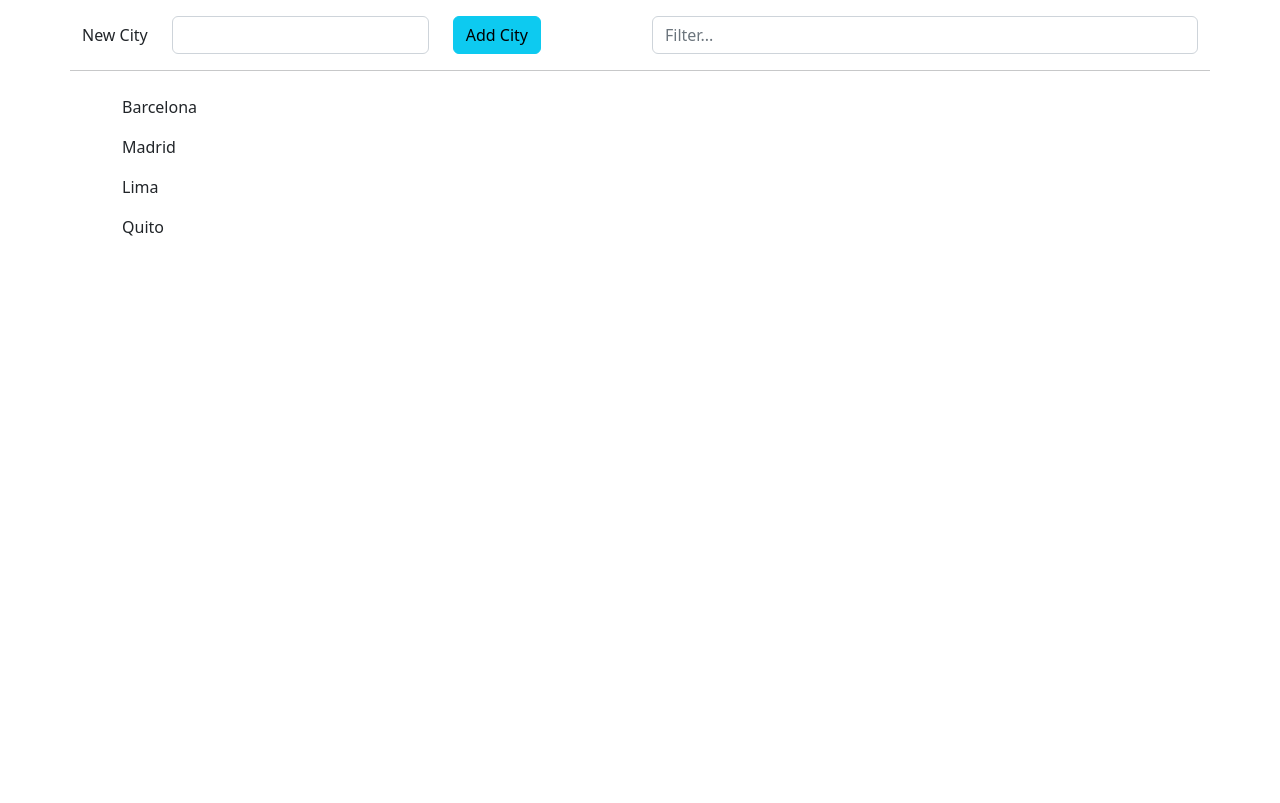
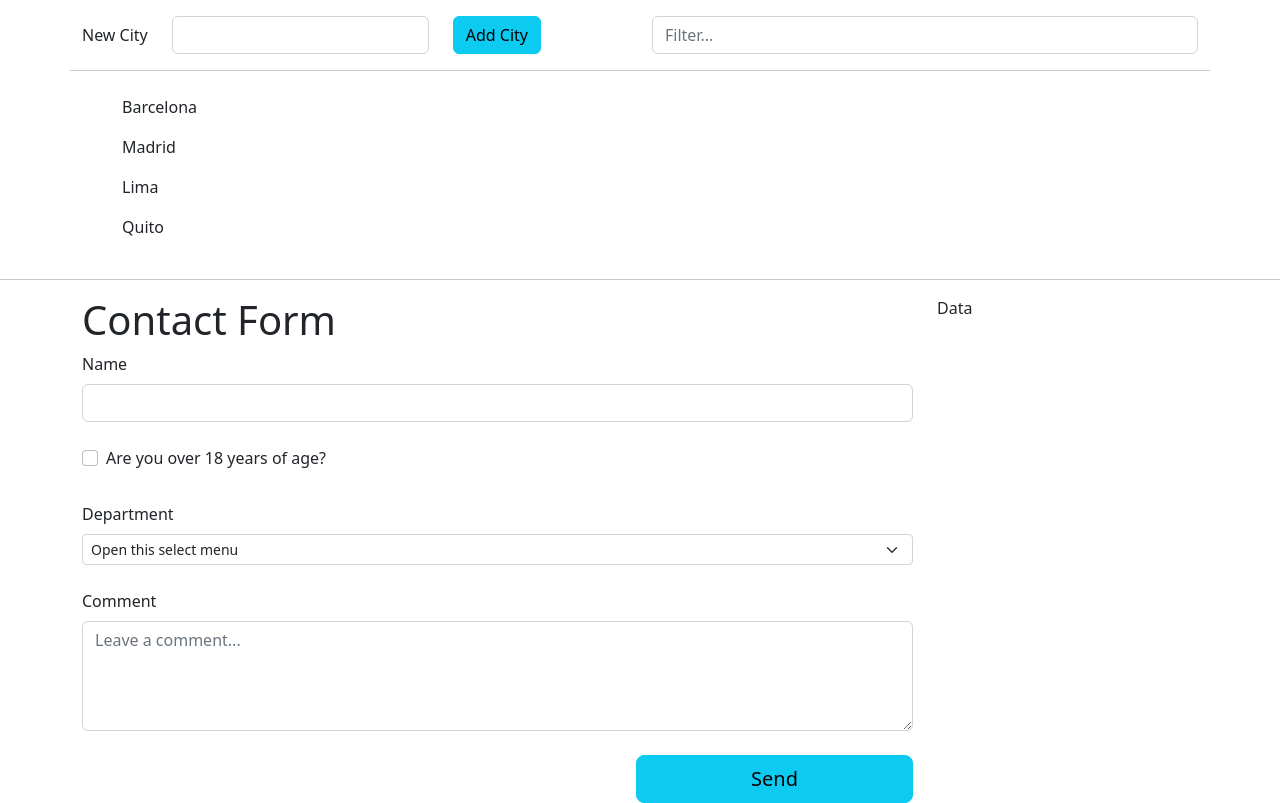
Before and after one commit to Blackpachamame/reto-28-dias-angular, an Angular app: page / in a window 1280 px wide. Built offline with nearby package versions, Linux system fonts and the light colour scheme.

Commit message:
Reto 28 días con Angular: Día 14 (Parte 1), nuevo componente contact, maquetado del form.

```diff
--- a/src/app/app.component.html
+++ b/src/app/app.component.html
@@ -26,3 +26,12 @@
     </div>
   </div>
 </div>
+<hr>
+<div class="container">
+  <div class="row">
+    <div class="col-9">
+      <app-contact></app-contact>
+    </div>
+    <div class="col-3">Data</div>
+  </div>
+</div>
--- a/src/app/app.module.ts
+++ b/src/app/app.module.ts
@@ -7,6 +7,7 @@ import { ButtonComponent } from './components/button/button.component';
 import { FormNewItemComponent } from './components/form-new-item/form-new-item.component';
 import { CitiesComponent } from './components/cities/cities.component';
 import { FilterPipe } from './pipes/filter.pipe';
+import { ContactComponent } from './components/contact/contact.component';
 
 @NgModule({
   declarations: [
@@ -14,7 +15,8 @@ import { FilterPipe } from './pipes/filter.pipe';
     ButtonComponent,
     FormNewItemComponent,
     CitiesComponent,
-    FilterPipe
+    FilterPipe,
+    ContactComponent
   ],
   imports: [
     BrowserModule,
--- /dev/null
+++ b/src/app/components/contact/contact.component.html
@@ -0,0 +1,31 @@
+<h1>Contact Form</h1>
+<form>
+    <div class="mb-4">
+        <label for="name" class="form-label">Name</label>
+        <input type="text" id="name " class="form-control">
+        <div class="invalid-feedback">This field is required.</div>
+    </div>
+    <div class="mb-4 form-check">
+        <label for="checkAdult" class="form-label">Are you over 18 years of age?</label>
+        <input type="checkbox" id="checkAdult " class="form-check-input">
+        <div class="invalid-feedback">This field is required.</div>
+    </div>
+    <div class="mb-4">
+        <label for="department" class="form-label">Department</label>
+        <select name="department" id="department" class="form-select form-select-sm">
+            <option selected>Open this select menu</option>
+            <option value="marketing">Marketing</option>
+            <option value="sales">Sales</option>
+            <option value="other">Other</option>
+        </select>
+        <div class="invalid-feedback">This field is required.</div>
+    </div>
+    <div class="mb-4">
+        <label for="comment" class="form-label">Comment</label>
+        <textarea class="form-control" name="comment" id="comment" rows="4" placeholder="Leave a comment..."></textarea>
+        <div class="invalid-feedback">This field is required.</div>
+    </div>
+    <div class="d-grid gap-2 col-4 float-end">
+        <button class="btn btn-info btn-lg">Send</button>
+    </div>
+</form>
--- /dev/null
+++ b/src/app/components/contact/contact.component.ts
@@ -0,0 +1,15 @@
+import { Component, OnInit } from '@angular/core';
+
+@Component({
+  selector: 'app-contact',
+  templateUrl: './contact.component.html',
+  styleUrls: ['./contact.component.css']
+})
+export class ContactComponent implements OnInit {
+
+  constructor() { }
+
+  ngOnInit(): void {
+  }
+
+}
```
Also changed, not shown: src/app/components/contact/contact.component.css (added), 2 other files (tests, documents, lock files or other folders).
